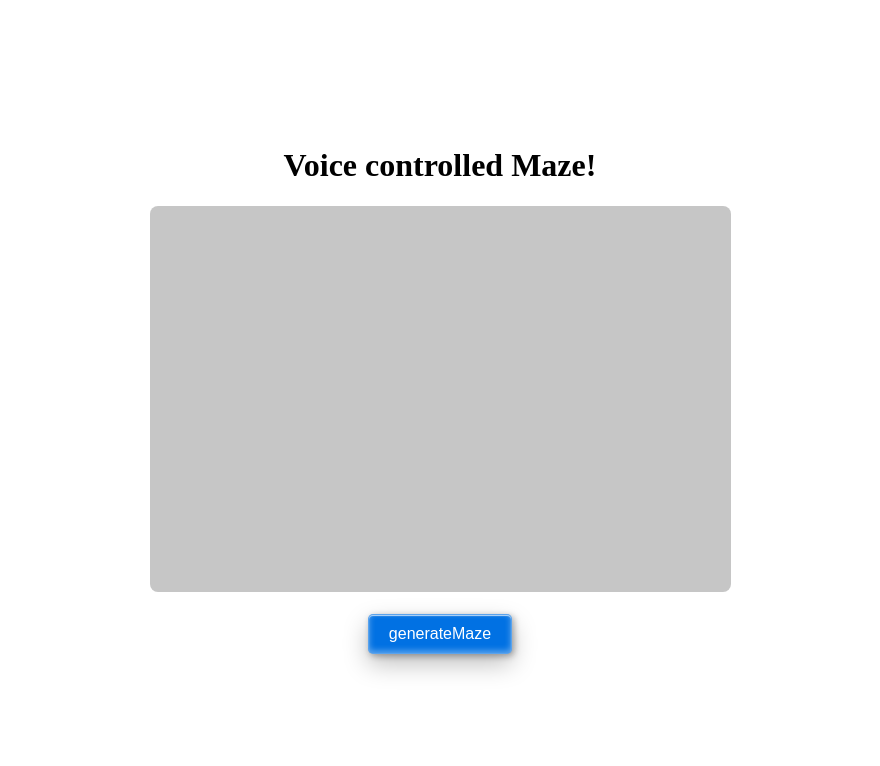
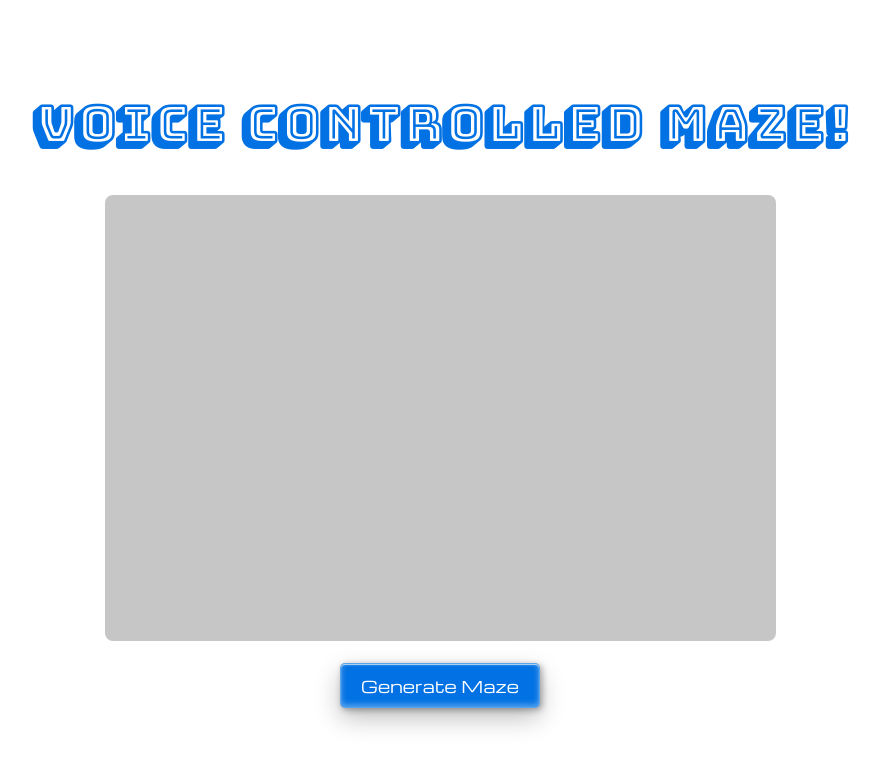
Before and after one commit to Lenis-jf/voice-controlled-maze, a React (Vite) app: page / in a window 1280 px wide. Shown: the top 766 px of the page, without its empty margins (200-1080 px from the left). Built offline with nearby package versions, Linux system fonts and the light colour scheme; no server answers.

Commit message:
-change: new positioning for the control buttons -change: new sizing for text -add: new title- and text-fonts

```diff
--- a/index.html
+++ b/index.html
@@ -1,13 +1,19 @@
 <!doctype html>
 <html lang="en">
+
 <head>
   <meta charset="UTF-8" />
   <link rel="icon" type="image/svg+xml" href="/maze-2.svg" />
+  <link rel="preconnect" href="https://fonts.googleapis.com">
+  <link rel="preconnect" href="https://fonts.gstatic.com" crossorigin>
+  <link href="https://fonts.googleapis.com/css2?family=Bungee+Shade&family=Michroma&display=swap" rel="stylesheet">
   <meta name="viewport" content="width=device-width, initial-scale=1.0" />
   <title>voice-maze</title>
 </head>
+
 <body>
   <div id="root"></div>
   <script type="module" src="/src/main.jsx"></script>
 </body>
+
 </html>
--- a/src/Maze.jsx
+++ b/src/Maze.jsx
@@ -517,7 +517,7 @@ const Maze = () => {
     <div className="maze-container" ref={containerRef}>
       <h2>Voice controlled Maze!</h2>
       <canvas ref={canvasRef}></canvas>
-      <button onClick={() => generateMaze(dimsRef.current.cellSize)}>generateMaze</button>
+      <button onClick={() => generateMaze(dimsRef.current.cellSize)}>Generate Maze</button>
 
       <div className="maze-controls">
         <button
--- a/src/styles/partials/_maze.scss
+++ b/src/styles/partials/_maze.scss
@@ -1,14 +1,16 @@
+@use "./variables" as *;
+
 * {
   box-sizing: border-box;
   margin: 0;
   padding: 0;
 }
 
+html { font-size: 62.5%; }
+
 .maze-container {
   position: relative;
   width: 90%;
-  max-width: 600px;
-  min-height: 600px;
   height: 100vh;
   max-height: 100vh;
   margin: 0 auto;
@@ -21,23 +23,27 @@
 
   h2 {
     text-align: center;
-    font-size: clamp(1.8rem, 2.5vw, 2.5rem);
+    font-family: $font-titles;
+    font-size: clamp(2rem, calc(2rem + 2.5vw), 5rem);
+    color: $main-active-color;
+    margin-bottom: 1.5rem;
   }
 
   button {
     padding: 10px 20px;
-    font-size: 1rem;
+    font-family: $font-body;
+    font-size: clamp(1.2rem, calc(1rem + 1vw), 1.6rem);
     cursor: pointer;
     border-radius: 5px;
     border: .5px solid rgba(255, 255, 255, .35);
     box-shadow: 2px 2px 6px #16161759, -4px -4px 8px #ffffff14,
       0 10px 25px #00000040, inset 0 1px 1px #ffffffb3, inset 0 -2px 6px #fff6;
-    background-color: rgb(1, 113, 227);
+    background-color: $main-active-color;
     color: white;
     transition: background-color 0.3s ease-in-out, transform 0.3s ease-in-out;
 
     &:hover {
-      background-color: rgba(1, 113, 227, 0.8);
+      background-color: rgba($main-active-color, 0.8);
       transform: scale(1.02);
     }
   }
@@ -51,8 +57,8 @@
 
   .maze-controls {
     position: absolute;
-    bottom: 2.5rem;
-    right: 2rem;
+    bottom: clamp(5rem, calc(7rem + 5vh), 22rem);
+    right: clamp(0.8rem, calc(1rem + 0.5vw), 1.5rem);
     z-index: 100;
 
     width: 130px;
@@ -64,7 +70,7 @@
       ".    up    ."
       "left  .  right"
       ".   down   .";
-    gap: 8px;
+    gap: 5px;
 
     display: none;
 
--- /dev/null
+++ b/src/styles/partials/_variables.scss
@@ -0,0 +1,4 @@
+$font-titles: "Bungee Shade", sans-serif;
+$font-body: "Michroma", sans-serif;
+
+$main-active-color: rgb(1, 113, 227);
```
Lines whose indentation alone changed are shown as unchanged.
